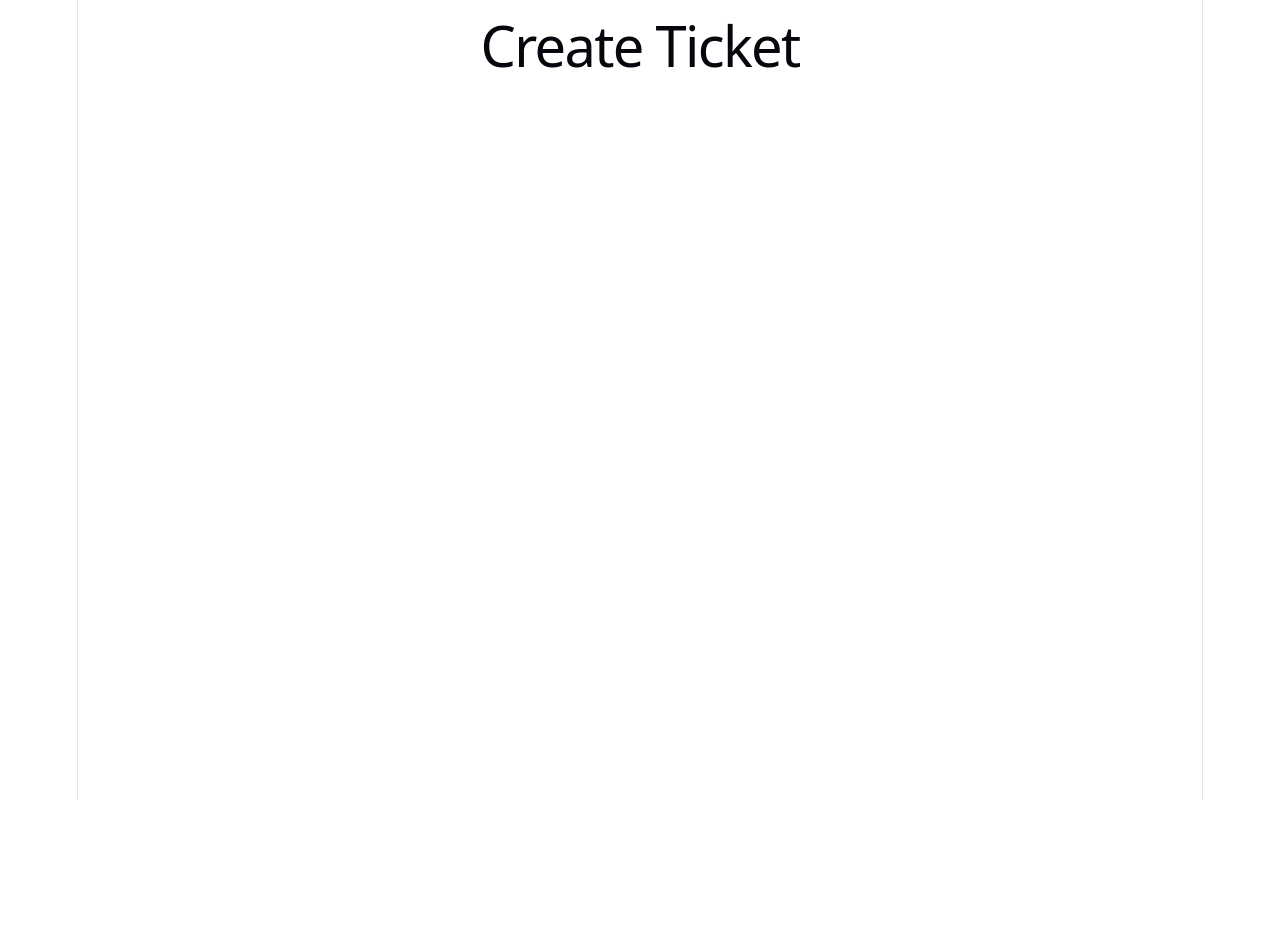
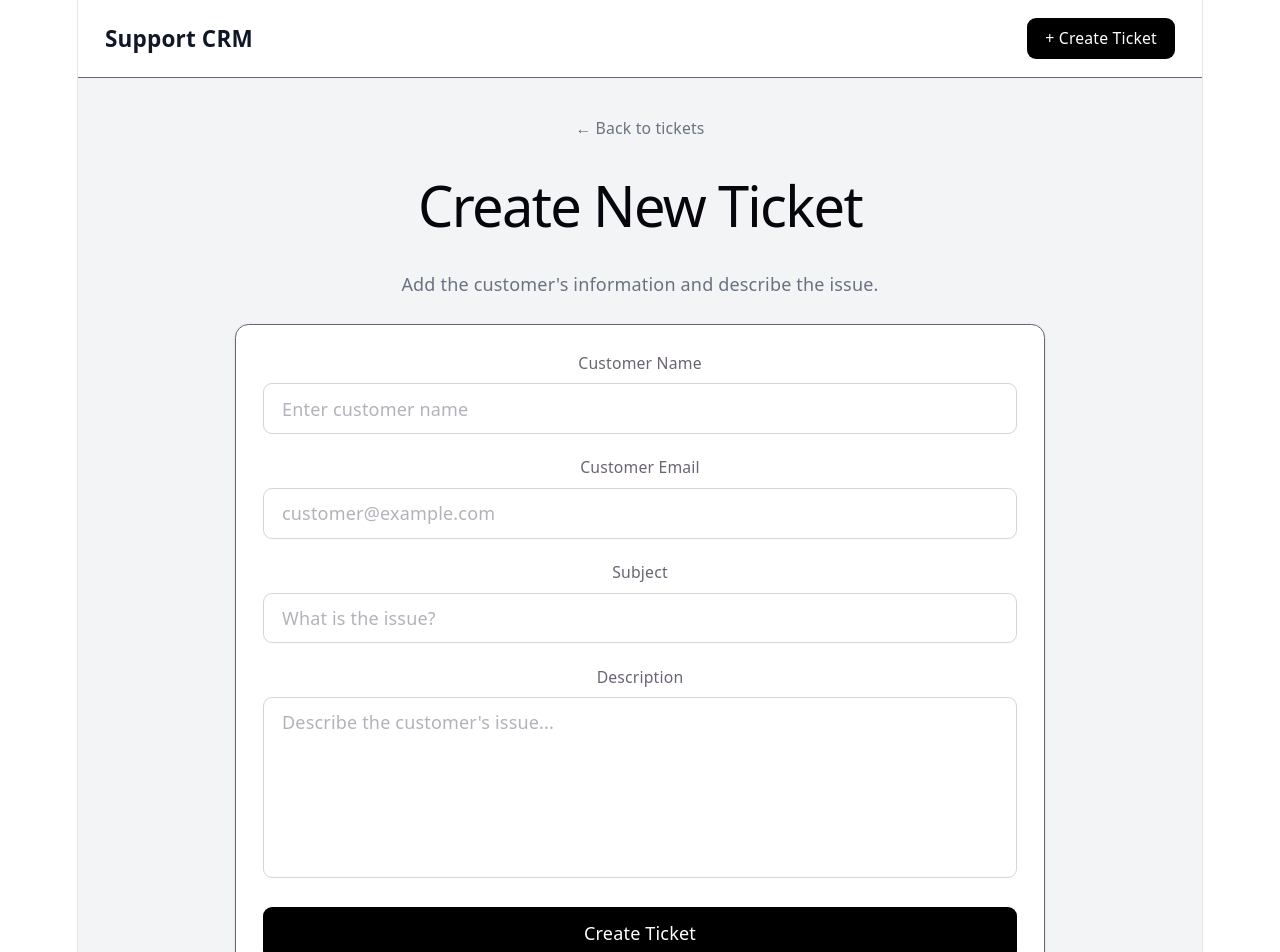
Before and after one commit to Rajat-web-server/Support-CRM, a React (Vite) app in the folder Client/: page /create in a window 1280 px wide. Shown: the top 952 px of the page. Before the commit the page ends 800 px from the top, so only its background shows below. Built offline with nearby package versions, Linux system fonts and the light colour scheme.

Commit message:
solve the internal server error using lastNumber func and change the res.json of making to ticket_id

```diff
--- /dev/null
+++ b/Client/src/components/ticketForm.jsx
@@ -0,0 +1,126 @@
+import { useState } from "react";
+
+function TicketForm({onSubmit, loading}) {
+  const [formData, setFormData] = useState({
+    customer_name: "",
+    customer_email: "",
+    subject: "",
+    description: "",
+  });
+
+  const [error, setError] = useState("");
+
+  function handleChange(event){
+    const {name, value}=event.target;
+
+    setFormData((prev)=>({
+        ...prev,
+        [name]:value,
+    }));
+  }
+
+  async function handleSubmit(event) {
+    event.preventDefault();
+    setError("");
+
+    if (
+      !formData.customer_name.trim() ||
+      !formData.customer_email.trim() ||
+      !formData.subject.trim() ||
+      !formData.description.trim()
+    ) {
+      setError("Please fill in all fields.");
+      return;
+    }
+
+    try {
+      await onSubmit(formData);
+    } catch (err) {
+      setError(err.message);
+    }
+  }
+ return (
+    <form
+      onSubmit={handleSubmit}
+      className="rounded-xl border bg-white p-6 shadow-sm"
+    >
+      {error && (
+        <div className="mb-5 rounded-lg border border-red-200 bg-red-50 p-3 text-sm text-red-700">
+          {error}
+        </div>
+      )}
+
+      <div className="space-y-5">
+        <div>
+          <label className="mb-2 block text-sm font-medium">
+            Customer Name
+          </label>
+
+          <input
+            type="text"
+            name="customer_name"
+            value={formData.customer_name}
+            onChange={handleChange}
+            placeholder="Enter customer name"
+            className="w-full rounded-lg border border-gray-300 px-4 py-2.5 outline-none focus:border-black"
+          />
+        </div>
+
+        <div>
+          <label className="mb-2 block text-sm font-medium">
+            Customer Email
+          </label>
+
+          <input
+            type="email"
+            name="customer_email"
+            value={formData.customer_email}
+            onChange={handleChange}
+            placeholder="customer@example.com"
+            className="w-full rounded-lg border border-gray-300 px-4 py-2.5 outline-none focus:border-black"
+          />
+        </div>
+
+        <div>
+          <label className="mb-2 block text-sm font-medium">
+            Subject
+          </label>
+
+          <input
+            type="text"
+            name="subject"
+            value={formData.subject}
+            onChange={handleChange}
+            placeholder="What is the issue?"
+            className="w-full rounded-lg border border-gray-300 px-4 py-2.5 outline-none focus:border-black"
+          />
+        </div>
+
+        <div>
+          <label className="mb-2 block text-sm font-medium">
+            Description
+          </label>
+
+          <textarea
+            name="description"
+            value={formData.description}
+            onChange={handleChange}
+            placeholder="Describe the customer's issue..."
+            rows={6}
+            className="w-full resize-none rounded-lg border border-gray-300 px-4 py-2.5 outline-none focus:border-black"
+          />
+        </div>
+
+        <button
+          type="submit"
+          disabled={loading}
+          className="w-full rounded-lg bg-black px-4 py-3 font-medium text-white transition hover:bg-gray-800 disabled:cursor-not-allowed disabled:opacity-50"
+        >
+          {loading ? "Creating Ticket..." : "Create Ticket"}
+        </button>
+      </div>
+    </form>
+  );
+}
+
+export default TicketForm;
--- a/Client/src/pages/createTicket.jsx
+++ b/Client/src/pages/createTicket.jsx
@@ -1,7 +1,56 @@
+import { useState } from "react";
+import { Link, useNavigate } from "react-router-dom";
+
+import Navbar from "../components/navbar";
+import TicketForm from "../components/ticketForm";
+
+import { createTicket } from "../services/ticketService";
+
 function CreateTicket() {
+  const navigate = useNavigate();
+  const [loading, setLoading] = useState(false);
+
+  async function handleCreateTicket(formData) {
+    try {
+      setLoading(true);
+
+      const result = await createTicket(formData);
+
+      console.log("Created ticket:", result);
+
+      navigate(`/ticket/${result.ticket_id}`);
+    } finally {
+      setLoading(false);
+    }
+  }
+
   return (
-    <div>
-      <h1>Create Ticket</h1>
+    <div className="min-h-screen bg-gray-100">
+      <Navbar />
+
+      <main className="mx-auto max-w-3xl px-6 py-8">
+        <div className="mb-6">
+          <Link
+            to="/"
+            className="text-sm text-gray-500 hover:text-black"
+          >
+            ← Back to tickets
+          </Link>
+
+          <h1 className="mt-4 text-3xl font-bold">
+            Create New Ticket
+          </h1>
+
+          <p className="mt-2 text-gray-500">
+            Add the customer's information and describe the issue.
+          </p>
+        </div>
+
+        <TicketForm
+          onSubmit={handleCreateTicket}
+          loading={loading}
+        />
+      </main>
     </div>
   );
 }
```
Also changed, not shown: 2 other files (tests, documents, lock files or other folders).
